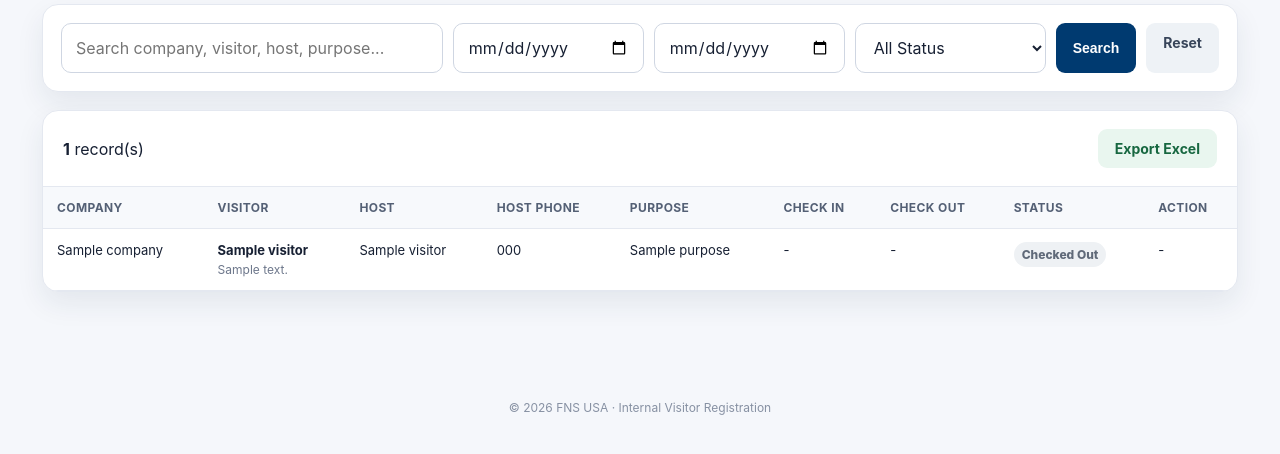
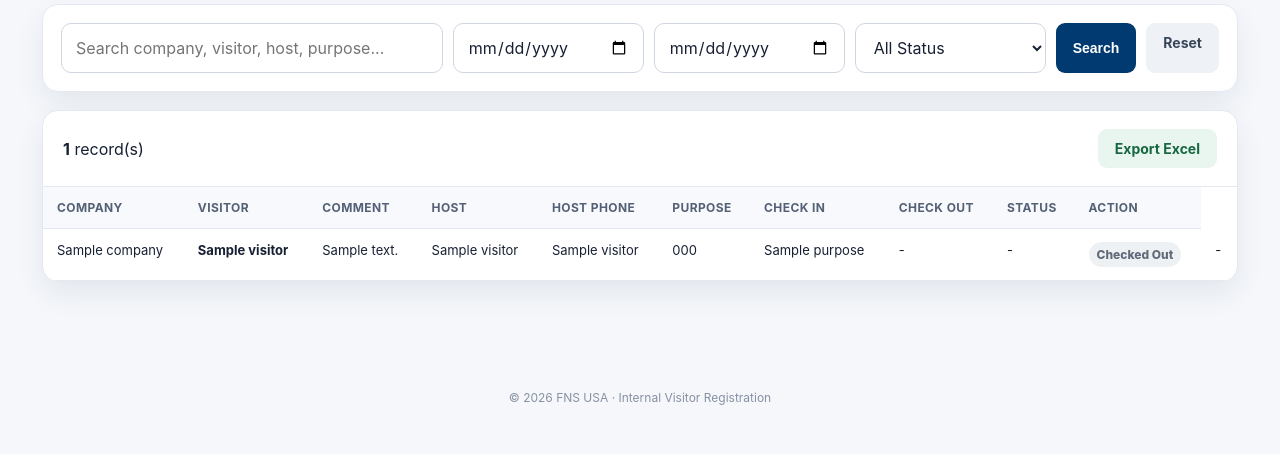
Before and after one commit to strongbuzz/Visitor-App, a Flask app: page /admin in a window 1280 px wide. Shown: the part 214-668 px from the top of the page. Run offline with Flask 3, Linux system fonts and the light colour scheme; the visitor is signed in with stand-in values (Sample User, id 1); a database or web service that is not in the repository returns one stand-in record (values such as "Sample title"); parts of the project's set-up code (start-up, migrations or seed data) failed here and were passed over.

Commit message:
Add comment column to admin page

```diff
--- a/templates/admin.html
+++ b/templates/admin.html
@@ -41,6 +41,7 @@
         <tr>
           <th>Company</th>
           <th>Visitor</th>
+          <th>Comment</th>
           <th>Host</th>
           <th>Host Phone</th>
           <th>Purpose</th>
@@ -57,11 +58,14 @@
           data-search="{{ (v.company ~ ' ' ~ v.visitor_name ~ ' ' ~ v.host_name ~ ' ' ~ (v.host_phone or '') ~ ' ' ~ v.purpose ~ ' ' ~ (v.comment or ''))|lower }}">
           <td>{{ v.company }}</td>
           <td>
-            <strong>{{ v.visitor_name }}</strong>
-            {% if v.comment %}
-            <div class="sub">{{ v.comment }}</div>
-            {% endif %}
+            <strong style="white-space: nowrap;">
+              {{ v.visitor_name }}
+            </strong>
           </td>
+
+          <td>{{ v.comment or "-" }}</td>
+
+          <td>{{ v.host_name }}</td>
           <td>{{ v.host_name }}</td>
           <td>{{ v.host_phone or "-" }}</td>
           <td>{{ v.purpose }}</td>
@@ -87,7 +91,7 @@
         </tr>
         {% else %}
         <tr>
-          <td colspan="9" class="empty">No records found.</td>
+          <td colspan="10" class="empty">No records found.</td>
         </tr>
         {% endfor %}
       </tbody>
```
